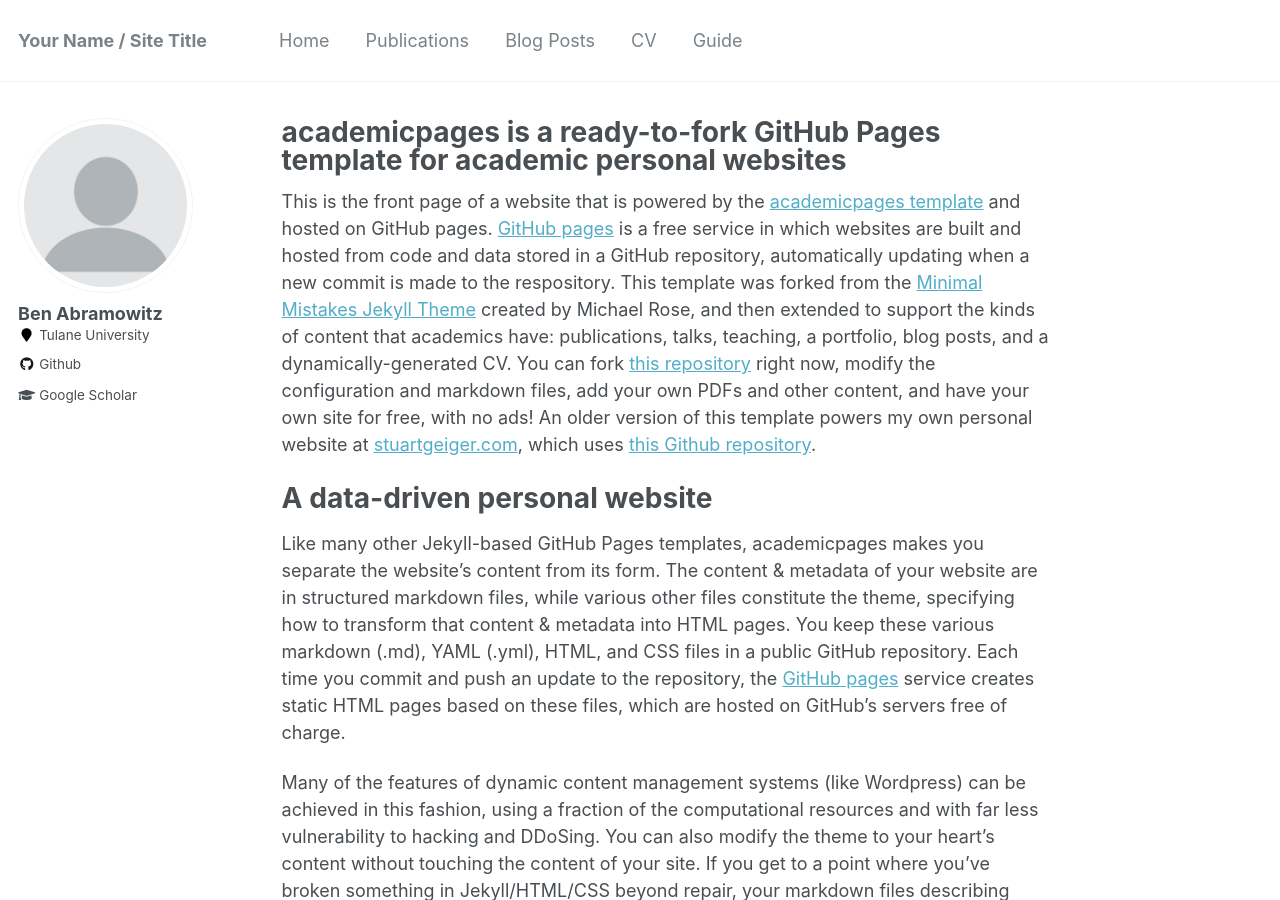
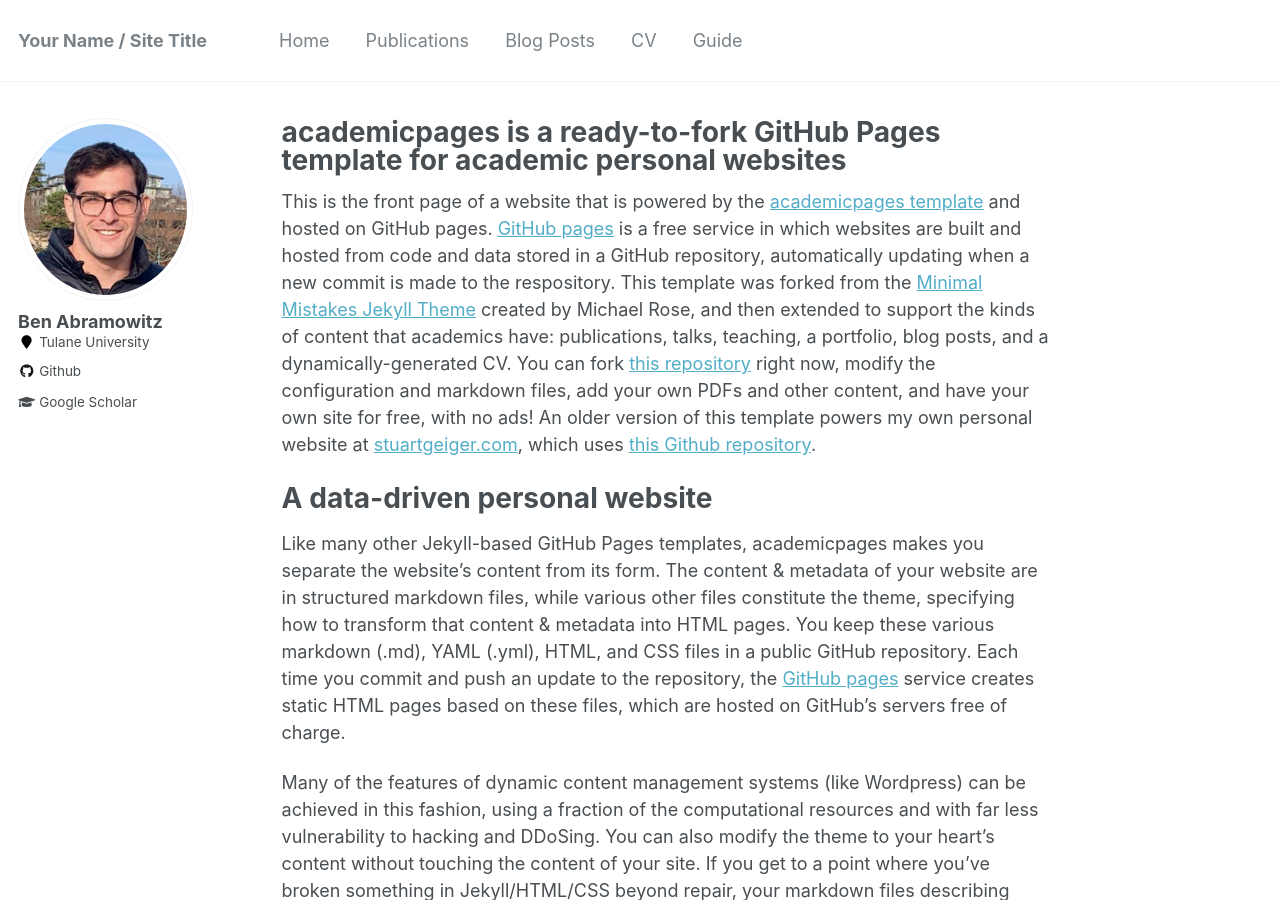
Before and after one commit to BenAbramowitz/BenAbramowitz.github.io, a Jekyll site: the page built from _pages/about.md, in a window 1280 px wide and 900 px high. Built offline with Jekyll 4.4.1, drawn with Linux system fonts in a browser that asks for light colours.

Commit message:
Update _config.yml

```diff
--- a/_config.yml
+++ b/_config.yml
@@ -81,7 +81,7 @@ analytics:
 # Site Author
 author:
   name             : "Ben Abramowitz"
-  avatar           : "profile.png"
+  avatar           : "Headshot.png"
   bio              :
   location         :
   employer         : "Tulane University"
```
